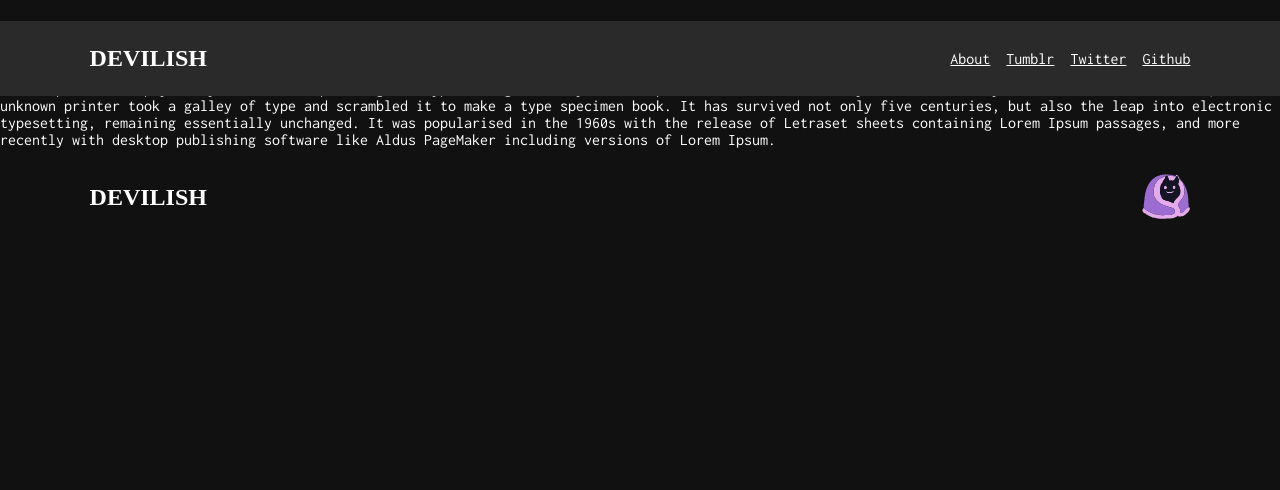
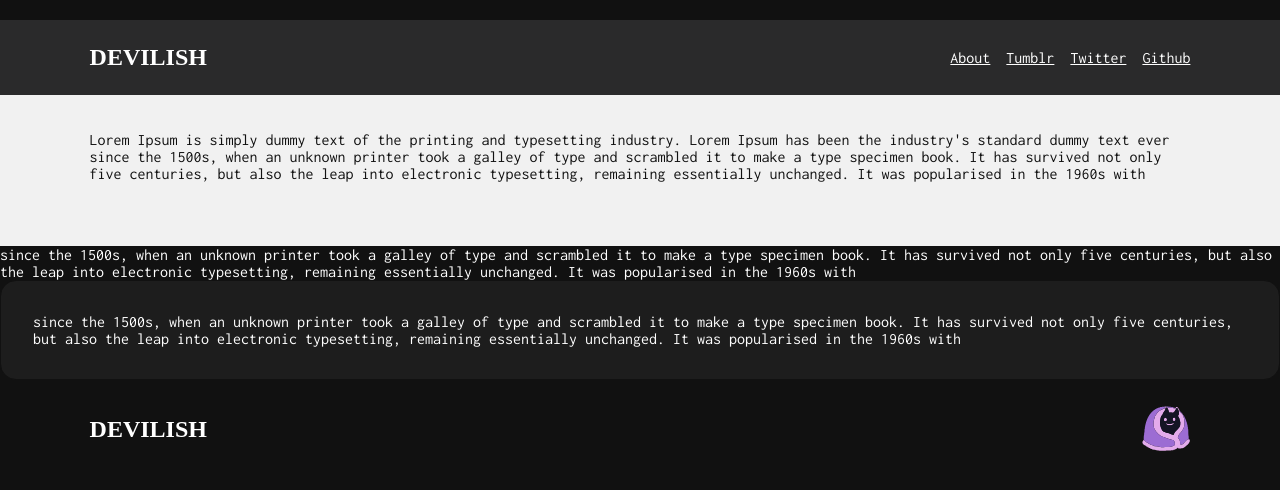
Before and after one commit to professorsugoi/devilgallery, a Next.js app: page /about in a window 1280 px wide. Shown: the top 490 px of the page. Built offline with nearby package versions, Linux system fonts and the light colour scheme; a web font is replaced by a local one.

Commit message:
about page w/ placeholder, styles

```diff
--- a/pages/about.jsx
+++ b/pages/about.jsx
@@ -1,19 +1,32 @@
+import styles from '../styles/About.module.scss';
+
 export default function About() {
 	return (
 		<>
 			<div>
-				<h1>About</h1>
-				<body>
+				<h2>About</h2>
+				<body className={styles.main}>
 					Lorem Ipsum is simply dummy text of the printing and typesetting
 					industry. Lorem Ipsum has been the industry's standard dummy text ever
 					since the 1500s, when an unknown printer took a galley of type and
 					scrambled it to make a type specimen book. It has survived not only
 					five centuries, but also the leap into electronic typesetting,
 					remaining essentially unchanged. It was popularised in the 1960s with
-					the release of Letraset sheets containing Lorem Ipsum passages, and
-					more recently with desktop publishing software like Aldus PageMaker
-					including versions of Lorem Ipsum.
 				</body>
+
+				<div className={styles.info}>
+					since the 1500s, when an unknown printer took a galley of type and
+					scrambled it to make a type specimen book. It has survived not only
+					five centuries, but also the leap into electronic typesetting,
+					remaining essentially unchanged. It was popularised in the 1960s with
+					<div className={styles.infoCard}>
+						since the 1500s, when an unknown printer took a galley of type and
+						scrambled it to make a type specimen book. It has survived not only
+						five centuries, but also the leap into electronic typesetting,
+						remaining essentially unchanged. It was popularised in the 1960s
+						with
+					</div>
+				</div>
 			</div>
 		</>
 	);
--- /dev/null
+++ b/styles/About.module.scss
@@ -0,0 +1,114 @@
+$text: #ffffff;
+$primary: #111111;
+$secondary: #f1f1f1;
+$accent: #ff65ff;
+
+@keyframes fade-down {
+	from {
+		opacity: 0;
+		bottom: 3rem;
+	}
+	to {
+		opacity: 1;
+		bottom: 0;
+	}
+}
+@mixin fade-down($delay, $duration) {
+	animation-name: fade-down;
+	animation-duration: $duration;
+	animation-delay: $delay;
+	animation-timing-function: cubic-bezier(0.34, 1.56, 0.64, 1);
+	animation-fill-mode: forwards;
+
+	position: relative;
+	opacity: 0;
+}
+
+.main {
+	background: $secondary;
+	color: $primary;
+	display: grid;
+	gap: 2rem 4rem;
+	padding: 4rem 7vw;
+
+	body {
+		box-sizing: border-box;
+	}
+}
+.info {
+	grid-template-columns: repeat(3, 1fr);
+	@media (max-width: 1150px) {
+		grid-template-columns: repeat(2, 1fr);
+	}
+	@media (max-width: 800px) {
+		grid-template-columns: repeat(1, 1fr);
+	}
+
+	.infoCard {
+		display: flex;
+		flex-direction: column;
+		justify-content: space-between;
+		border: 1px solid $primary;
+		border-radius: 1rem;
+		background: rgb(255 255 255 / 0.05);
+		padding: 2rem;
+
+		@for $i from 1 through 50 {
+			&:nth-of-type(#{$i}) {
+				@include fade-down(1.25 + $i/3 + s, 1s);
+			}
+		}
+
+		div {
+			margin-bottom: 1.5rem;
+
+			div {
+				display: flex;
+				align-items: center;
+				margin-bottom: 0.25rem;
+
+				img {
+					max-height: 2.5rem;
+					margin-right: 0.5rem;
+				}
+				h2 {
+					margin: 0;
+					font-size: 2.5rem;
+				}
+			}
+			p {
+				margin: 0;
+				font-weight: 300;
+				line-height: 1.5em;
+			}
+		}
+		a {
+			display: flex;
+			justify-content: space-between;
+			align-items: center;
+			width: 100%;
+			color: inherit;
+			text-decoration: none;
+
+			img {
+				max-height: 1.2rem;
+				filter: invert(1);
+				transition: 0.2s ease-in-out;
+			}
+			span {
+				font-size: 0.95rem;
+				font-weight: 200;
+				transition: 0.2s ease-in-out;
+			}
+
+			&:hover {
+				img {
+					opacity: 0.2;
+				}
+				span {
+					opacity: 0.7;
+				}
+			}
+		}
+	}
+}
```
